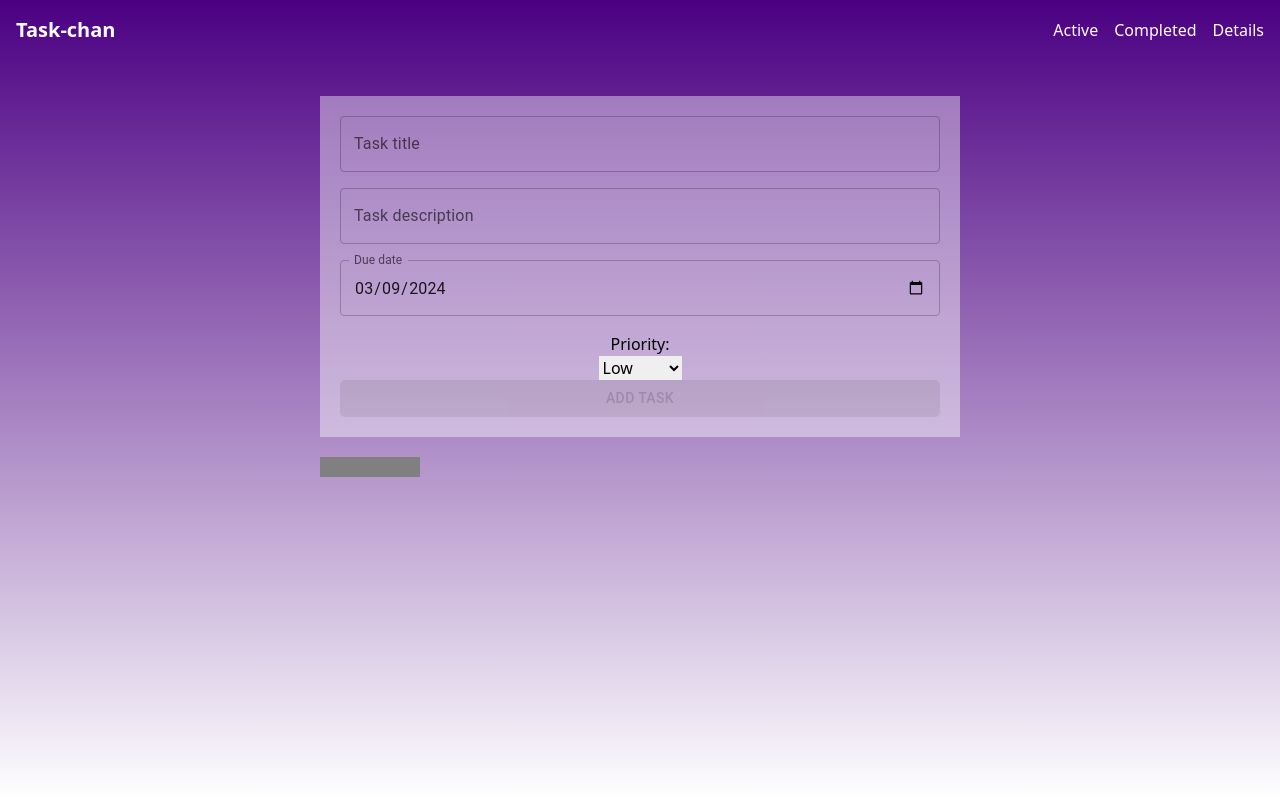
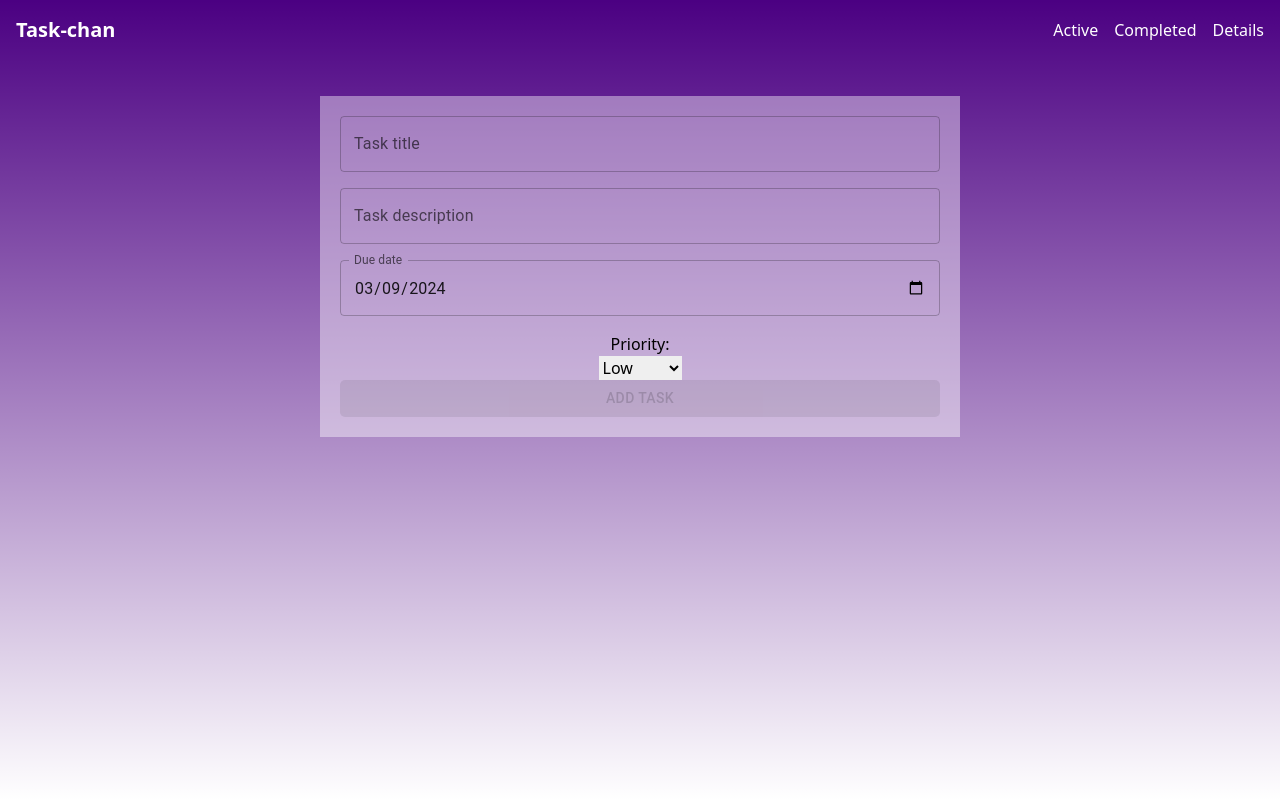
Before and after one commit to AntoineSalameh45/task-chan-2.0, a Next.js app: page / in a window 1280 px wide. Built offline with nearby package versions, Linux system fonts and the light colour scheme.

Commit message:
updated completed page so task goes back to active

```diff
--- a/src/components/molecules/taskform.tsx
+++ b/src/components/molecules/taskform.tsx
@@ -90,7 +90,6 @@ const TaskForm: React.FC = () => {
         </select>
         <CustomButton text="Add Task" disabled={!isFormValid} />
       </form>
-      <div style={{ marginTop: "20px", backgroundColor: getPriorityColor(priority), width: "100px", height: "20px" }}></div>
     </div>
   );
 };
--- a/src/pages/tasks/completed/index.tsx
+++ b/src/pages/tasks/completed/index.tsx
@@ -4,7 +4,7 @@ import { useSelector, useDispatch } from 'react-redux';
 import Navbar from '@/components/organisms/navbar';
 import TaskCard from '@/components/molecules/taskcard';
 import { RootState } from '../../../store';
-import { deleteTask } from '../../../store/taskslice';
+import { deleteTask, updateTaskStatus } from '../../../store/taskslice';
 import { Task } from '../../../components/molecules/taskform';
 
 const CompletedPage: React.FC = () => {
@@ -15,10 +15,12 @@ const CompletedPage: React.FC = () => {
     dispatch(deleteTask(taskId));
   };
 
-  // Filter out completed tasks
+  const handleToggleCompleted = (taskId: string) => {
+    dispatch(updateTaskStatus({ taskId, completed: false })); // Update task status to active
+  };
+
   const completedTasks = tasks.filter(task => task.completed);
 
-  // Filter out duplicate tasks based on their ID
   const uniqueCompletedTasks = completedTasks.filter((task, index, self) =>
     index === self.findIndex((t) => t.id === task.id)
   );
@@ -34,6 +36,7 @@ const CompletedPage: React.FC = () => {
                 key={task.id}
                 task={task}
                 onDeleteTask={handleDeleteTask}
+                onToggleCompleted={handleToggleCompleted} // Pass handleToggleCompleted function
               />
             ))
           ) : (
```
